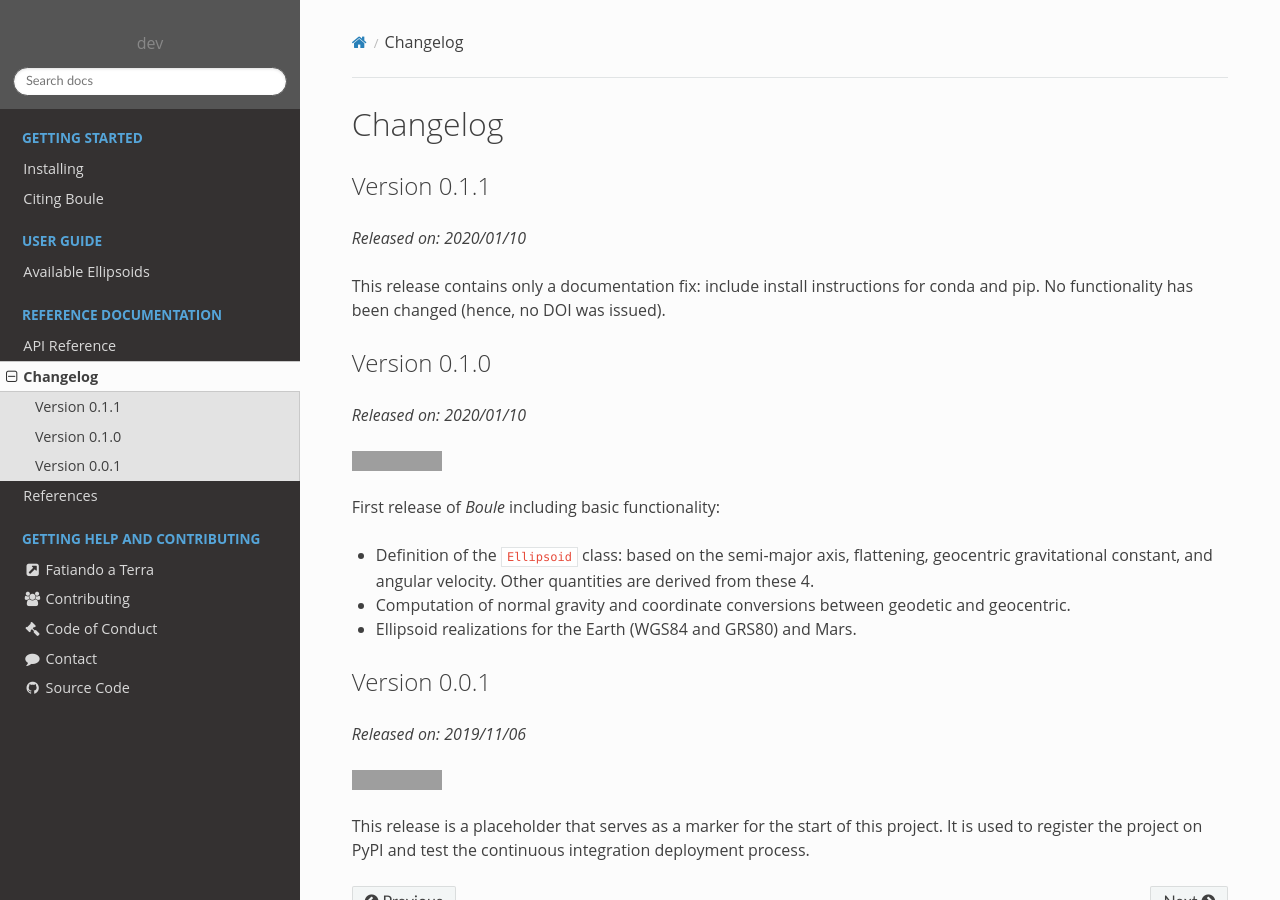
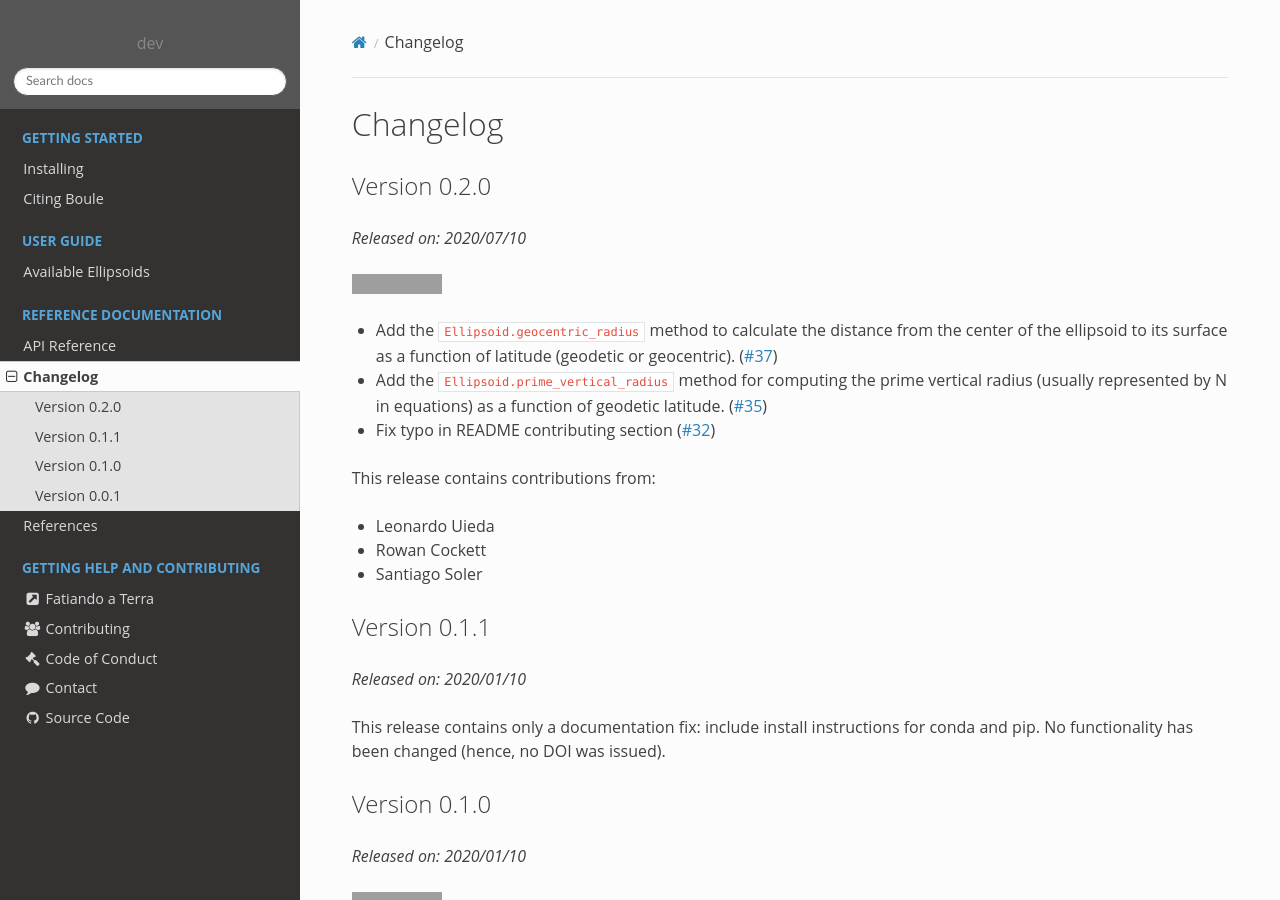
Before and after one commit to fatiando/boule, a Sphinx documentation site: the page built from doc/changes.rst, in a window 1280 px wide and 900 px high. Built offline with Sphinx 7.4.7 and the Read the Docs theme 2.0.0, drawn with Linux system fonts in a browser that asks for light colours; pages that are not in the unit, such as notebooks, are missing from menus; grey boxes are pictures that could not be loaded.

Commit message:
Changelog entry for v0.2.0 (#39)
Feature release with two new methods and a typo fix.

```diff
--- a/README.rst
+++ b/README.rst
@@ -141,6 +141,7 @@ Documentation for other versions
 * `Development <http://www.fatiando.org/boule/dev>`__ (reflects the *master* branch on
   Github)
 * `Latest release <http://www.fatiando.org/boule/latest>`__
+* `v0.2.0 <http://www.fatiando.org/boule/v0.2.0>`__
 * `v0.1.1 <http://www.fatiando.org/boule/v0.1.1>`__
 * `v0.1.0 <http://www.fatiando.org/boule/v0.1.0>`__
 * `v0.0.1 <http://www.fatiando.org/boule/v0.0.1>`__
--- a/doc/changes.rst
+++ b/doc/changes.rst
@@ -2,6 +2,25 @@
 
 Changelog
 =========
+
+Version 0.2.0
+-------------
+
+*Released on: 2020/07/10*
+
+.. image:: https://zenodo.org/badge/DOI/10.5281/zenodo.3939204.svg
+    :alt: Digital Object Identifier
+    :target: https://doi.org/10.5281/zenodo.3939204
+
+* Add the ``Ellipsoid.geocentric_radius`` method to calculate the distance from the center of the ellipsoid to its surface as a function of latitude (geodetic or geocentric). (`#37 <https://github.com/fatiando/boule/pull/37>`__)
+* Add the ``Ellipsoid.prime_vertical_radius`` method for computing the prime vertical radius (usually represented by N in equations) as a function of geodetic latitude. (`#35 <https://github.com/fatiando/boule/pull/35>`__)
+* Fix typo in README contributing section (`#32 <https://github.com/fatiando/boule/pull/32>`__)
+
+This release contains contributions from:
+
+* Leonardo Uieda
+* Rowan Cockett
+* Santiago Soler
 
 Version 0.1.1
 -------------
```
